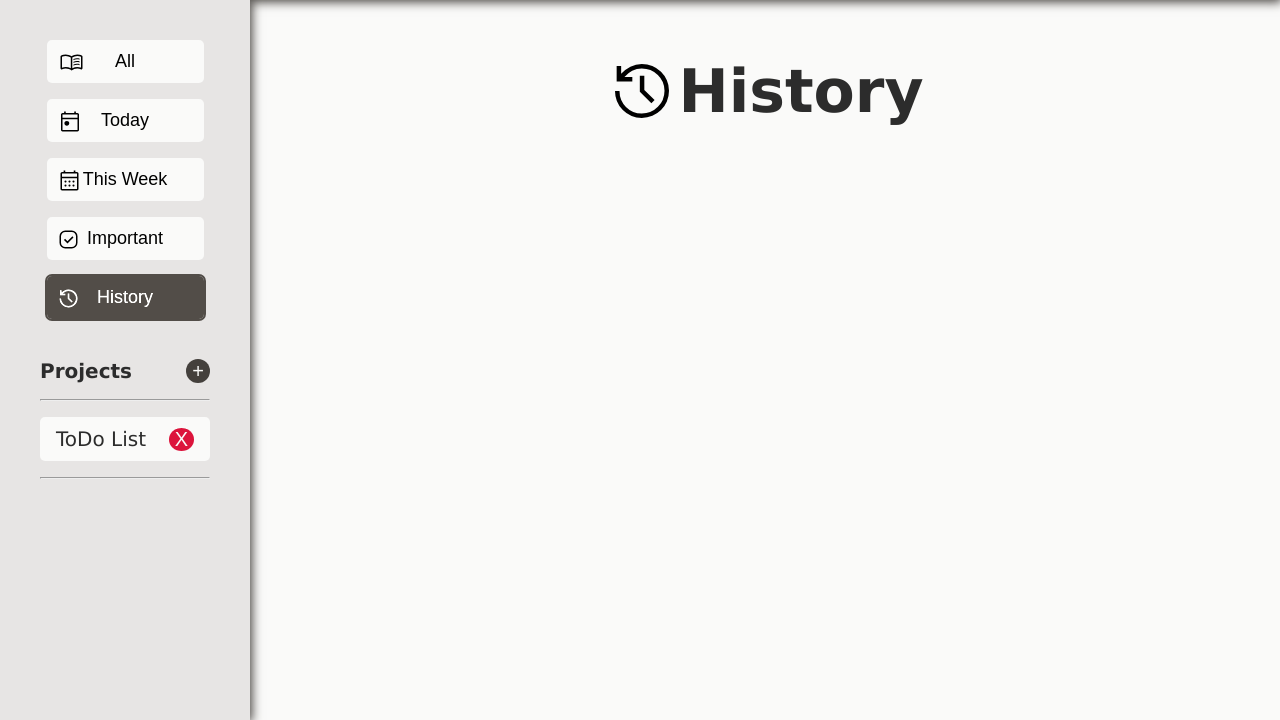
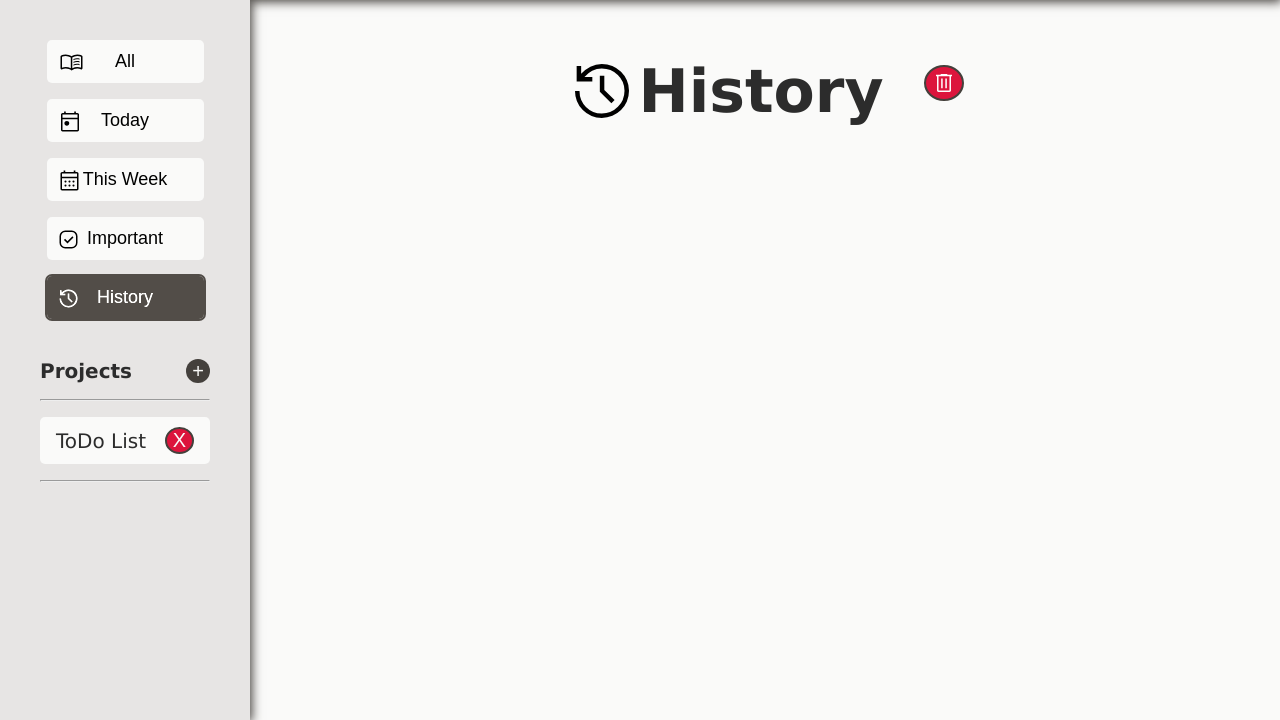
Before and after one commit to amNotAWalnutToday/odin-todo, a website built with webpack: page dist/index.html in a window 1280 px wide. Both pictures are taken after a click on the button "History". Shown: the part 80-800 px from the top of the page. Built offline with nearby package versions, Linux system fonts and the light colour scheme; a web font is replaced by a local one.

Commit message:
Add button to clear history

```diff
--- a/src/storage.js
+++ b/src/storage.js
@@ -22,12 +22,6 @@ const storage = (() => {
         }
     }
 
-    const checkProjects = () => {
-        if(localStorage.getItem('projects') === '[]'){
-            localStorage.removeItem('projects');
-        }
-    }
-
     const storeHistory = () => {
         let _history = [];
         createProject.history.forEach(value => _history.push(value));
@@ -48,11 +42,23 @@ const storage = (() => {
         }
     }
 
+    const clearHistory = () => {
+        if(localStorage.getItem('history')){
+            localStorage.removeItem('history')
+            createProject.history = [];
+            createProject.reverseHistory = [];
+            changeTab.tab = 'a'
+            changeTab.changeHistory();
+            console.log(changeTab.tab)
+        }
+    }
+
     return {
         storeProjects,
         getProjects,
         storeHistory,
         getHistory,
+        clearHistory,
     }
 })();
 
--- a/src/styles.css
+++ b/src/styles.css
@@ -289,6 +289,13 @@ h1 img {
     transform: translateY(15px);
 }
 
+button img {
+    height: 1.5rem;
+    width: 1.5rem;
+    transform: translate(-10px,-12px);
+    filter: invert();
+}
+
 /*components*/
 /*navbar*/
 #nav > button,
@@ -310,7 +317,8 @@ h1 img {
 .add:enabled:hover,
 .project.button:hover,
 .project > button:hover,
-#popup button:hover {
+#popup button:hover,
+#clear-history:hover {
     outline: var(--border);
     filter: brightness(1.2);
     cursor: pointer;
@@ -327,7 +335,8 @@ h1 img {
 
 /*projects*/
 .add,
-.nav-project button {
+.nav-project button,
+#clear-history {
     padding: 0 6px;
     border: none;
     border-radius: 50%;
@@ -344,10 +353,17 @@ h1 img {
     background-color: var(--button-c);
 }
 
-.nav-project button {
+.nav-project button,
+#clear-history {
     background-color: crimson;
+    border: var(--border) !important;
 }
 
+#clear-history {
+    padding: 1rem;
+    height: 4.5rem;
+    width: 2.5rem;
+}
 /*ToDo list Page*/
 #todo > div:first-child > button {
     height: 20px;
--- a/src/svgs.js
+++ b/src/svgs.js
@@ -3,11 +3,13 @@ import today from './img/today.svg';
 import calendar from './img/calendar.svg';
 import priority from './img/priority.svg';
 import history from './img/history.svg';
+import deleteI from './img/delete.svg';
 
 const allIcon = `<img src="${menu}"/>`;
 const todayIcon = `<img src="${today}"/>`;
 const calendarIcon = `<img src="${calendar}"/>`;
 const priorityIcon = `<img src="${priority}">`;
 const historyIcon = `<img src="${history}"/>`;
+const deleteIcon = `<img src="${deleteI}"/>`;
 
-export { allIcon, todayIcon, calendarIcon, priorityIcon, historyIcon };
+export { allIcon, todayIcon, calendarIcon, priorityIcon, historyIcon, deleteIcon };
--- a/src/tabs.js
+++ b/src/tabs.js
@@ -1,7 +1,7 @@
 import { isToday, isThisWeek, format } from "date-fns";
 import createProject, { removeProject } from "./project";
 import storage from "./storage";
-import { allIcon, todayIcon, calendarIcon, priorityIcon, historyIcon } from "./svgs";
+import { allIcon, todayIcon, calendarIcon, priorityIcon, historyIcon, deleteIcon } from "./svgs";
 
 const changeTab = (() => {
 
@@ -24,6 +24,12 @@ const changeTab = (() => {
         _thisWeek.addEventListener('click', changeWeek);
         _important.addEventListener('click', changeImportant);
         _history.addEventListener('click', changeHistory);
+    }
+
+    const setClearHistory = () => {
+        const _clearHistory = getButtons('#clear-history')
+
+        _clearHistory.addEventListener('dblclick', storage.clearHistory)
     }
 
     //change completion
@@ -196,7 +202,7 @@ const changeTab = (() => {
     }
 
     const changeHistory = () => {
-        if(tab === 'history') return;
+
         createProject.pushHistory();
         tab = 'history';
         createProject.sortHistory();
@@ -206,8 +212,11 @@ const changeTab = (() => {
         _page.innerHTML =
         `<div>
             <h1>${historyIcon}History</h1>
+            <button id="clear-history">${deleteIcon}</button>
         </div>`;
         _page.innerHTML += mapHistory();
+
+        setClearHistory();
 
         createProject.reverseHistory.splice(0);
     }
@@ -215,6 +224,7 @@ const changeTab = (() => {
     return {
         tab,
         setButtons,
+        changeHistory,
     }
 })();
 
```
Also changed, not shown: dist/3270f2c93c8c138fa6cc.svg (added), dist/main.js, src/img/delete.svg (added).
